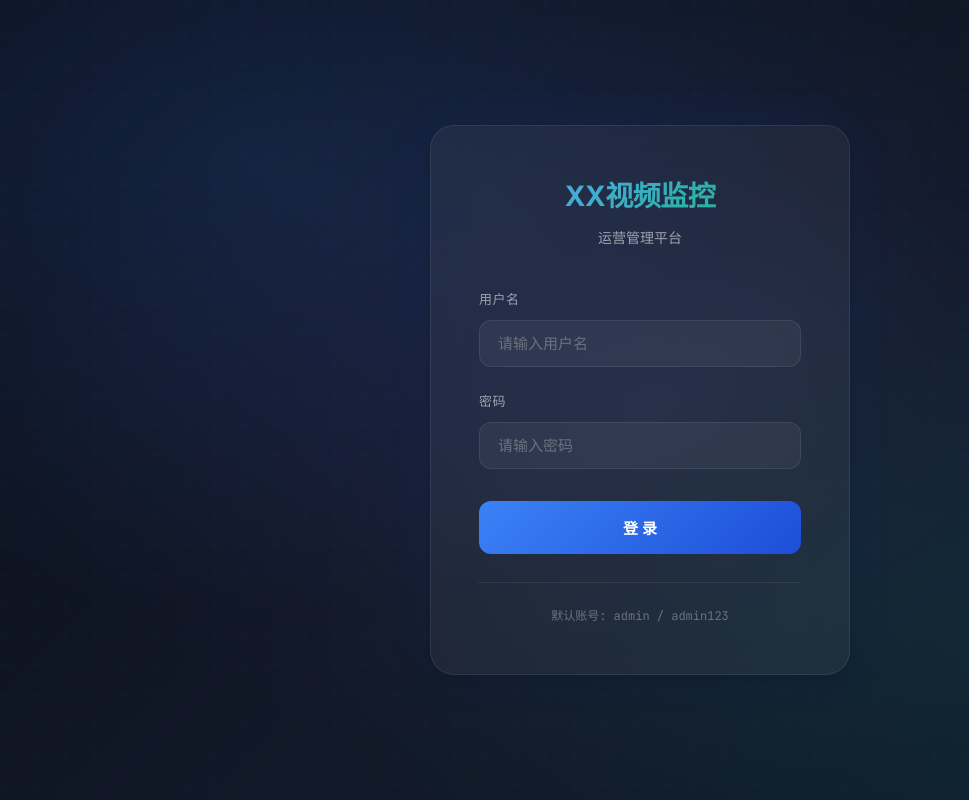
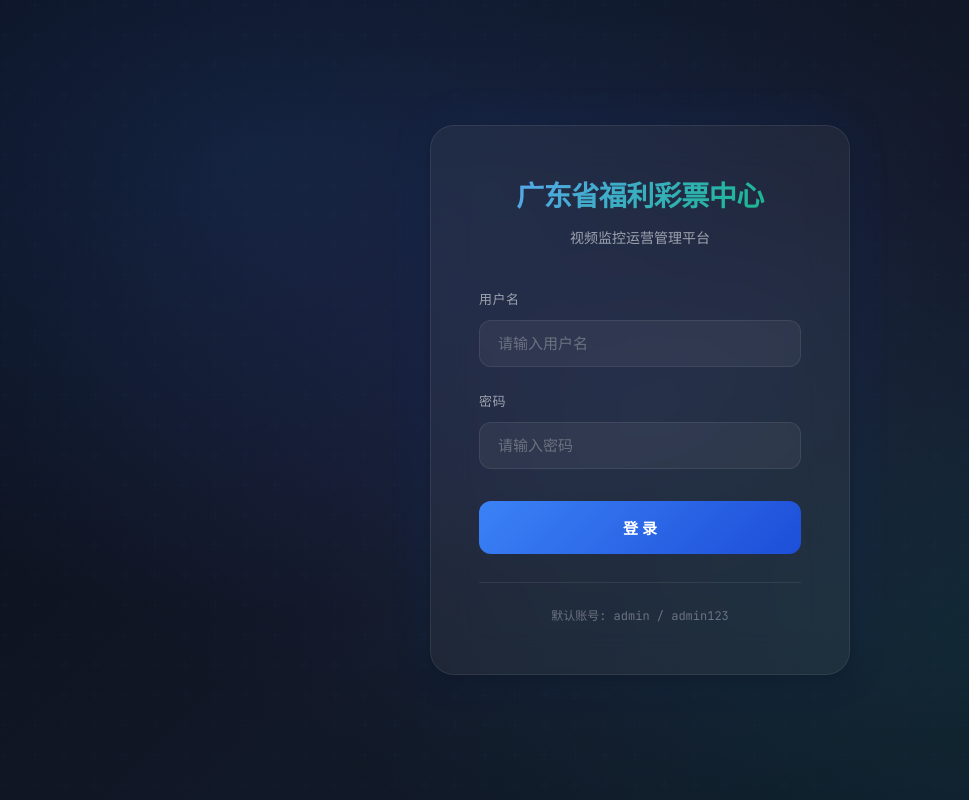
Before and after one commit to 24680Dxp/video-monitor-management, a Flask app: page / in a window 1280 px wide. Shown: the whole page, without its empty margins (0-969 px from the left). Run offline with Flask 3, Linux system fonts and the light colour scheme.

Commit message:
feat: 优化 Web 界面
Co-authored-by: traeagent <traeagent@users.noreply.github.com>

```diff
--- a/templates/index.html
+++ b/templates/index.html
@@ -3,7 +3,7 @@
 <head>
     <meta charset="UTF-8">
     <meta name="viewport" content="width=device-width, initial-scale=1.0">
-    <title>XX视频监控运营管理平台</title>
+    <title>广东省福利彩票中心视频监控运营管理平台</title>
     <link rel="stylesheet" href="/static/css/app.css">
 </head>
 <body>
@@ -11,8 +11,8 @@
         <div class="login-container" v-if="!isLoggedIn">
             <div class="login-box">
                 <div class="login-header">
-                    <h1>XX视频监控</h1>
-                    <p>运营管理平台</p>
+                    <h1>广东省福利彩票中心</h1>
+                    <p>视频监控运营管理平台</p>
                 </div>
                 <form @submit.prevent="handleLogin" class="login-form">
                     <div class="form-group">
```
